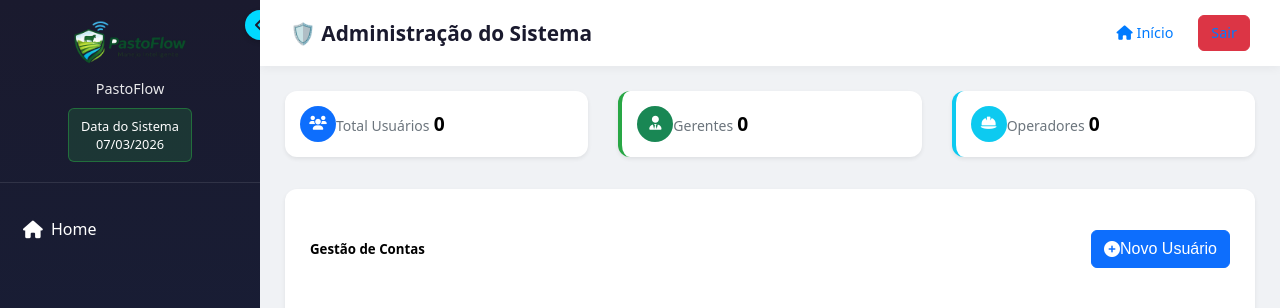
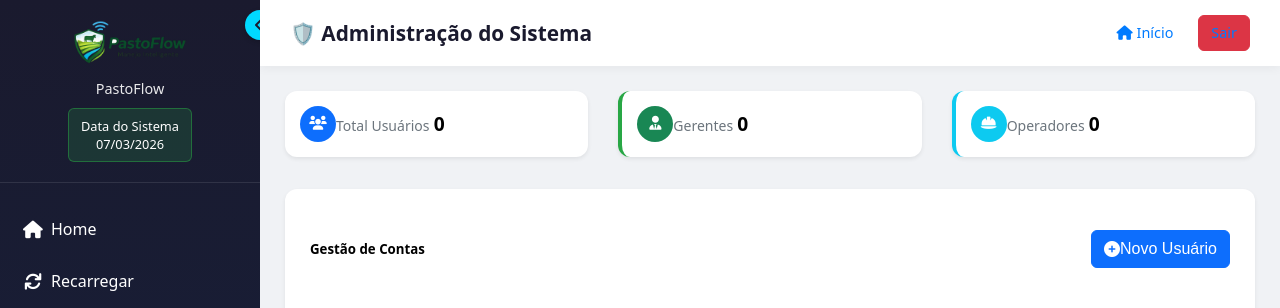
Before and after one commit to jeffersonss-tech/pastagens_flask, a Flask app: page /admin in a window 1280 px wide. Shown: the top 308 px of the page. Run offline with Flask 3, Linux system fonts and the light colour scheme; the visitor is signed in with stand-in values (Sample User, id 1); data that the repository does not hold is empty; parts of the project's set-up code (start-up, migrations or seed data) failed here and were passed over.

Commit message:
feat: botão recarregar no sidebar

```diff
--- a/templates/base.html
+++ b/templates/base.html
@@ -114,9 +114,15 @@
             <li class="menu-item" onclick="showSection('relatorios')">
                 <i class="fa-solid fa-chart-line"></i> <span>Relatórios</span>
             </li>
+            <li class="menu-item" onclick="window.location.reload()" title="Recarregar página">
+                <i class="fa-solid fa-arrows-rotate"></i> <span>Recarregar</span>
+            </li>
             {% else %}
             <li class="menu-item active" onclick="window.location.href='/'">
                 <i class="fa-solid fa-house"></i> <span>Home</span>
+            </li>
+            <li class="menu-item" onclick="window.location.reload()" title="Recarregar página">
+                <i class="fa-solid fa-arrows-rotate"></i> <span>Recarregar</span>
             </li>
             {% endif %}
         </ul>
```
